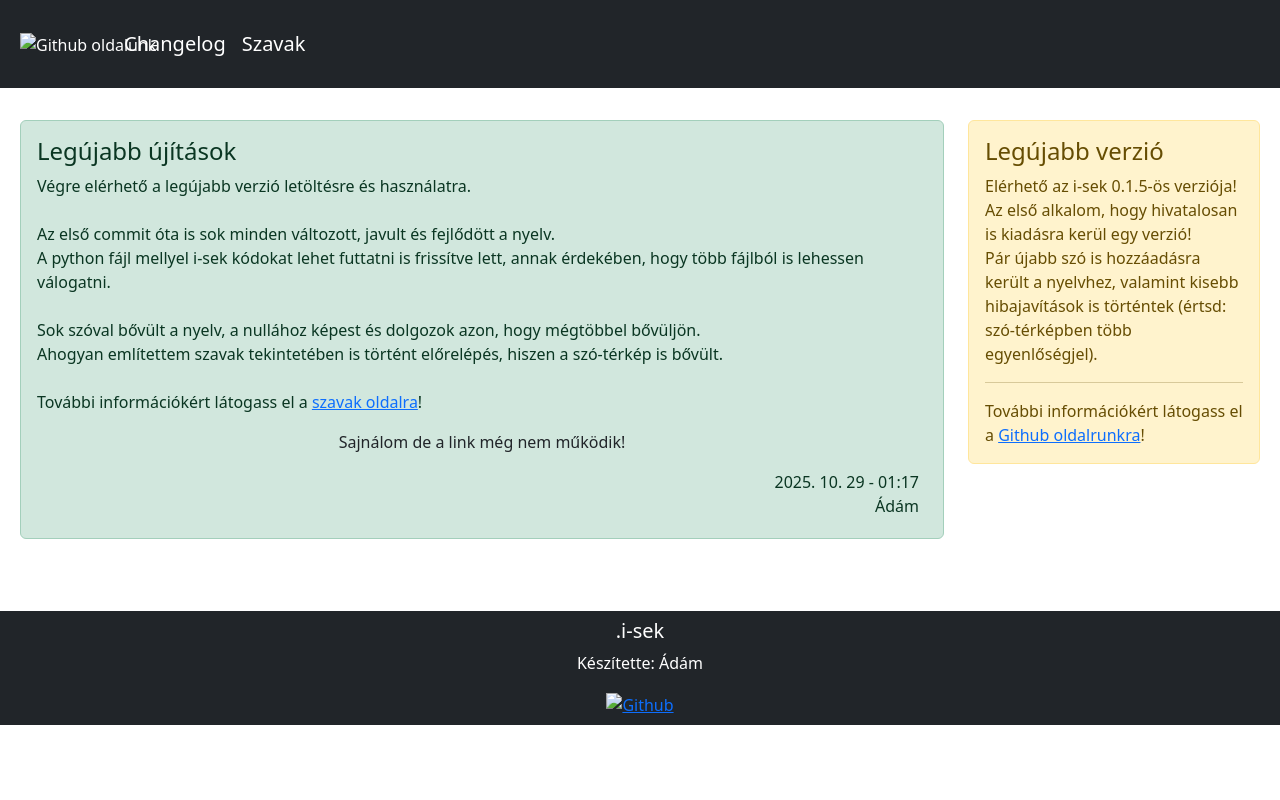
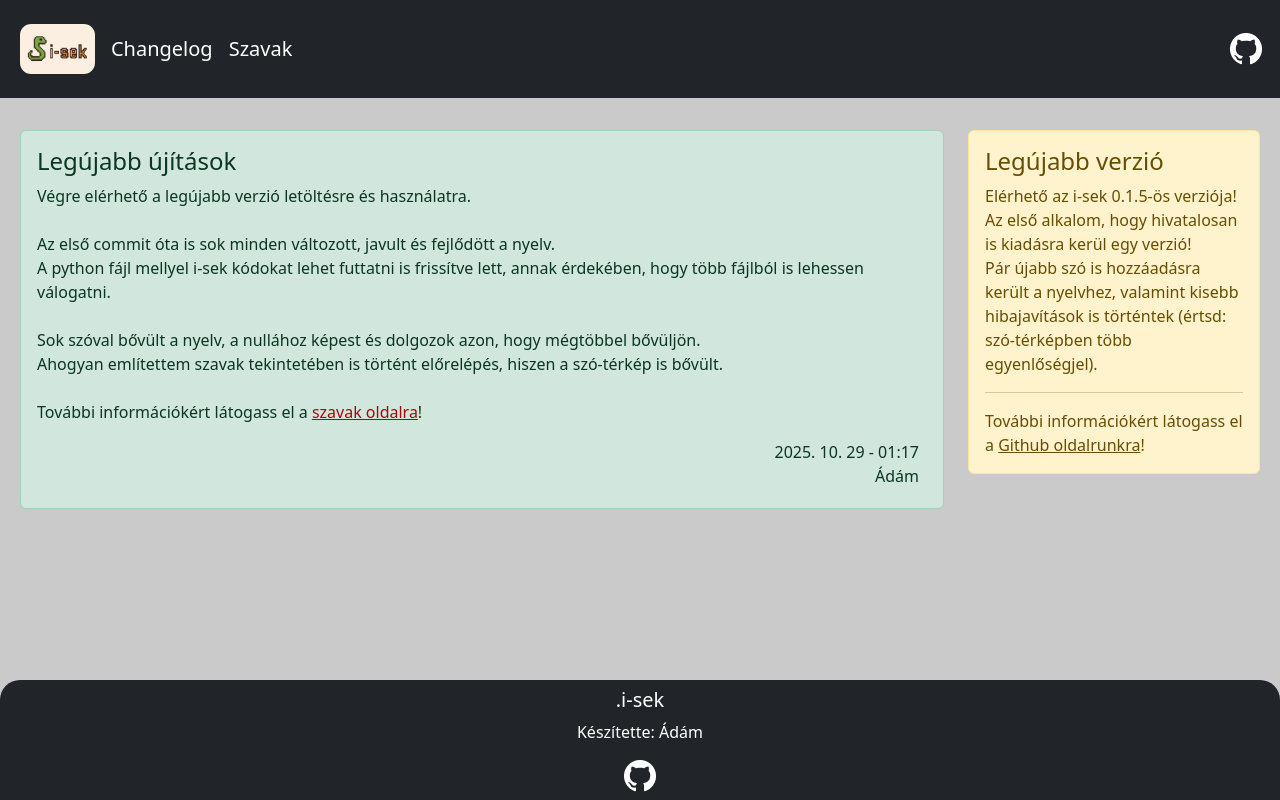
Before and after one commit to adika-sulis/isek-web, a plain HTML site: page changelog/index.html in a window 1280 px wide. Drawn offline with nearby package versions, Linux system fonts and the light colour scheme; the site is published under a folder, as on GitHub Pages, so addresses that start at the root find nothing.

Commit message:
changelog fix | At the first changelog commit I messed up the linking of everything... dam

```diff
--- a/changelog/index.html
+++ b/changelog/index.html
@@ -10,7 +10,7 @@
     <meta name="keywords"
         content="i-sek, python, programming language, programming, language, python alternative, python alternatíva, .i-sek, isek, py, programozás, programozási nyelv, changelog, isek changelog, i-sek changelog, újítások, változások" />
     <meta name="author" content="adika-sulis">
-    <link rel="icon" href="/img/i-sek.png" type="image/png">
+    <link rel="icon" href="../img/i-sek.png" type="image/png">
     <meta name="theme-color" content="#ead3b0">
 
 
@@ -19,10 +19,10 @@
     <link href="https://cdn.jsdelivr.net/npm/bootstrap@5.3.2/dist/css/bootstrap.min.css" rel="stylesheet"
         integrity="sha384-T3c6CoIi6uLrA9TneNEoa7RxnatzjcDSCmG1MXxSR1GAsXEV/Dwwykc2MPK8M2HN" crossorigin="anonymous" />
 
-    <link rel="stylesheet" href="/css/main.css" />
+    <link rel="stylesheet" href="../css/main.css" />
 
-    <script src="/js/alert.js" defer></script>
-    <script src="/js/changelog-link.js" defer></script>
+    <script src="../js/alert.js" defer></script>
+    <script src="../js/changelog-link.js" defer></script>
 </head>
 
 <body>
@@ -30,7 +30,7 @@
         <nav class="bg-dark py-3 ps-2">
             <div class="container-fluid d-flex align-items-center py-2">
                 <a class="navbar-brand" href="../">
-                    <img src="/img/i-sek-2.png" alt="i-sek logó" title="i-sek" class="me-3"
+                    <img src="../img/i-sek-2.png" alt="i-sek logó" title="i-sek" class="me-3"
                         style="border-radius: 0.7rem; height: 50px;"></a>
                 <!-- <a class="navbar-brand text-white mt-1" href="index.html">
                     <h3>i-sek</h3>
@@ -43,7 +43,7 @@
                 </a>
                 <a class="navbar-brand text-white position-absolute nav-git" href="https://github.com/adika-sulis/i-sek"
                     target="_blank">
-                    <img src="/img/github.png" alt="Github oldalunk" title="Github oldalunk"></a>
+                    <img src="../img/github.png" alt="Github oldalunk" title="Github oldalunk"></a>
             </div>
         </nav>
     </header>
@@ -100,7 +100,7 @@
                 <p>Készítette: Ádám</p>
             </div>
             <div class="col-12 text-center"><a href="https://github.com/adika-sulis/" target="_blank"><img
-                        src="/img/github.png" alt="Github" title="Github oldalam"></a></div>
+                        src="../img/github.png" alt="Github" title="Github oldalam"></a></div>
         </div>
     </footer>
 
```
